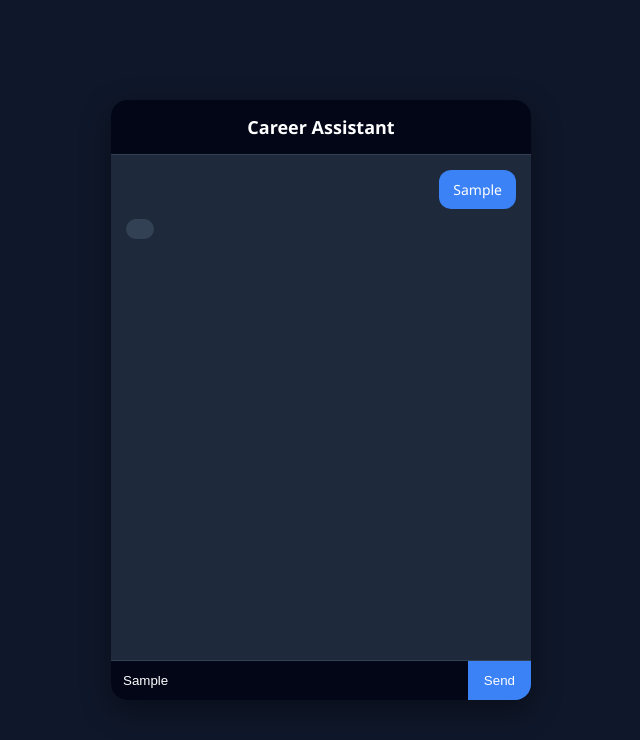
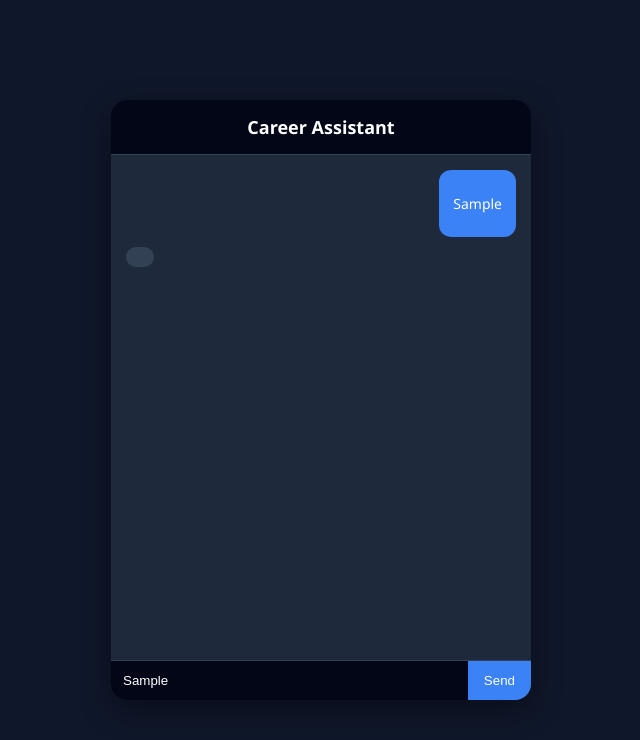
Before and after one commit to cibinjohn/CareerDevelopmentAssistant, a React (Create React App) app in the folder frontend/: page / in a window 1280 px wide. Both pictures are taken after typing "Sample" into the empty fields and a click on the button "Send". Shown: the top 740 px of the page, without its empty margins (319-959 px from the left). Built offline with nearby package versions, Linux system fonts and the light colour scheme; no server answers.

Commit message:
Handling headings and style

```diff
--- a/frontend/src/App.js
+++ b/frontend/src/App.js
@@ -1,4 +1,5 @@
 import React, { useState, useRef, useEffect } from "react";
+import ReactMarkdown from "react-markdown";
 import "./App.css";
 
 function App() {
@@ -73,7 +74,7 @@ function App() {
               key={index}
               className={`message ${msg.sender === "user" ? "user" : "bot"}`}
             >
-              {msg.text}
+              <ReactMarkdown>{msg.text}</ReactMarkdown>
             </div>
           ))}
           <div ref={chatEndRef} />
```
